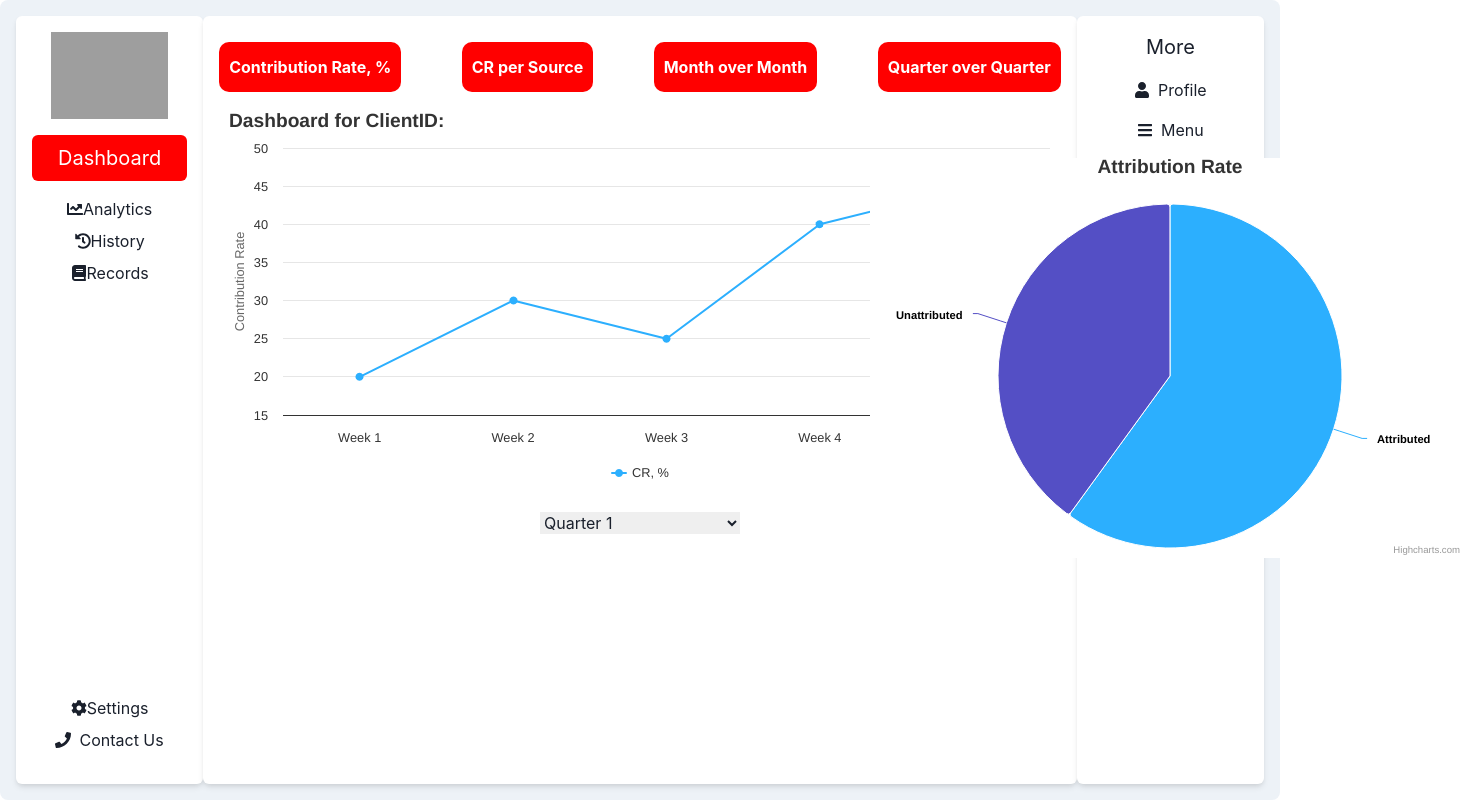
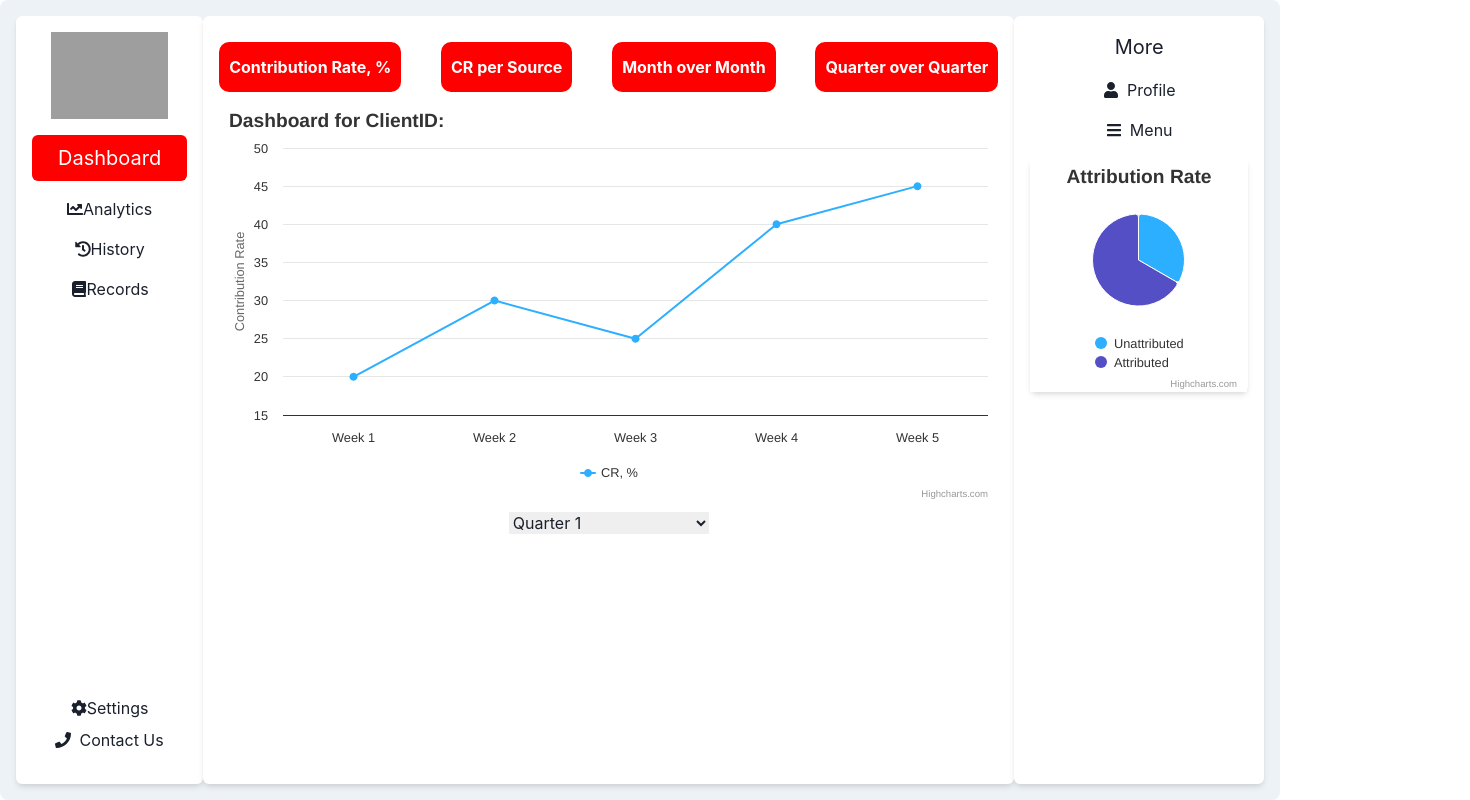
Before and after one commit to Flexksx/Extole-internship, a React (Create React App) app: page /dashboard in a window 1280 px wide. Shown: the whole page, 1470 px wide, since content can reach past the window. Built offline with nearby package versions, Linux system fonts and the light colour scheme; grey boxes are pictures that could not be loaded.

Commit message:
upd right part of dashboard (attributed/unnatributed piechart)

```diff
--- a/src/components/AttributionChart.jsx
+++ b/src/components/AttributionChart.jsx
@@ -6,12 +6,14 @@ export function AttributionChart() {
   const options = {
     chart: {
       type: 'pie',
-      plotBorderWidth: 0,
-      plotShadow: false,
-      spacing: [0, 0, 0, 0], // Adjust spacing as needed
     },
     title: {
       text: 'Attribution Rate',
+    },
+    plotOptions: {
+      pie: {
+        size: '30%', // Set the size to a smaller value, adjust as needed
+      },
     },
     series: [
       {
@@ -34,4 +36,3 @@ export function AttributionChart() {
     <HighchartsReact highcharts={Highcharts} options={options} />
   );
 }
-export default AttributionChart;
--- a/src/pages/Dashboard.jsx
+++ b/src/pages/Dashboard.jsx
@@ -12,12 +12,47 @@ import {
 import { FaChartLine, FaHistory, FaBook, FaCog, FaBars, FaPhone, FaUser } from 'react-icons/fa';
 import { DashboardMiddle } from '../components';
 import { Link as RouterLink } from 'react-router-dom';
-import { AttributionChart } from '../components';
+import Highcharts from 'highcharts';
+import HighchartsReact from 'highcharts-react-official';
 
 const logoUrl =
   'https://4a71b5761700fa86bf84.cdn6.editmysite.com/uploads/b/4a71b5761700fa86bf842ad62ae8665c4f535d423548ebe8cdacd81778f0713f/Extole-logo_large-copy_1656441979.png?width=800&optimize=medium';
 
 export function Dashboard() {
+  const pieChartOptions = {
+    chart: {
+      type: 'pie',
+    },
+    title: {
+      text: 'Attribution Rate',
+    },
+    plotOptions: {
+      pie: {
+        dataLabels: {
+          enabled: false, // Disable data labels (category names)
+        },
+        showInLegend: true, // Show legend to indicate categories instead
+      },
+    },
+    series: [
+      {
+        name: 'Categories',
+        colorByPoint: true,
+        data: [
+          {
+            name: 'Unattributed',
+            y: 10, // Add your data for Unattributed here
+          },
+          {
+            name: 'Attributed',
+            y: 20, // Add your data for Attributed here
+          },
+        ],
+      },
+    ],
+  };
+
+
   return (
     <Flex
       w="100%"
@@ -41,7 +76,7 @@ export function Dashboard() {
           <Text fontSize="xl">Dashboard</Text>
         </Box>
 
-        <VStack spacing={2} align="center" flex="1">
+        <VStack spacing={4} align="center" flex="1" mb={4}>
   <Link display="flex" alignItems="center">
     <Icon as={FaChartLine} />
     <Text>Analytics</Text>
@@ -55,6 +90,7 @@ export function Dashboard() {
     <Text>Records</Text>
   </Link>
 </VStack>
+
 
         <VStack spacing={2} mb={4} mt="auto">
           <Link display="flex" alignItems="center">
@@ -70,28 +106,32 @@ export function Dashboard() {
         </VStack>
       </Box>
 
-      <Box w="70%" bg="white" borderRadius="md" p={4} boxShadow="md">
+      <Box w="65%" bg="white" borderRadius="md" p={4} boxShadow="md">
   <DashboardMiddle />
 </Box>
 
-      <Box w="15%" bg="white" borderRadius="md" p={4} boxShadow="md" display="flex" flexDirection="column">
+<Box w="20%" bg="white" borderRadius="md" p={4} boxShadow="md" display="flex" flexDirection="column">
   <Text fontSize="xl" textAlign="center">More</Text>
   <VStack spacing={4} mt={4}>
     <Link as={RouterLink} to="/profile">
       <HStack>
-              <Icon as={FaUser} /> {/* Use an appropriate icon for "Profile" */}
+        <Icon as={FaUser} />
         <Text>Profile</Text>
       </HStack>
     </Link>
     <Link as={RouterLink} to="/">
       <HStack>
-              <Icon as={FaBars} /> {/* Use an appropriate icon for "Menu" */}
+        <Icon as={FaBars} />
         <Text>Menu</Text>
       </HStack>
     </Link>
-          <AttributionChart />
+    <Box w="70%" bg="white" borderRadius="md" p={4} boxShadow="md" style={{ width: '100%', paddingBottom: '100%', position: 'relative' }}>
+      <HighchartsReact highcharts={Highcharts} options={pieChartOptions} containerProps={{ style: { position: 'absolute', top: 0, bottom: 0, left: 0, right: 0 } }} />
+    </Box>
   </VStack>
 </Box>
+
+
     </Flex>
   );
 }
```
Lines whose indentation alone changed are shown as unchanged.
